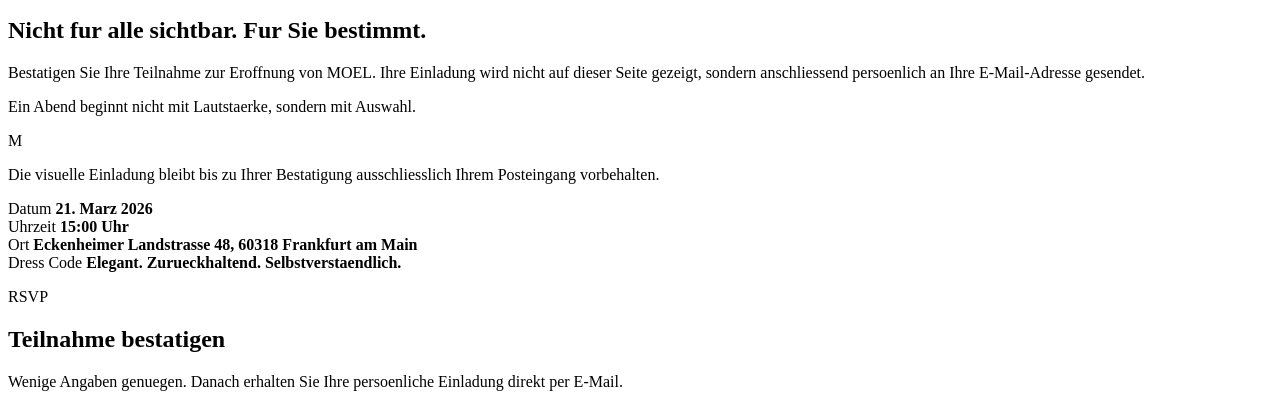
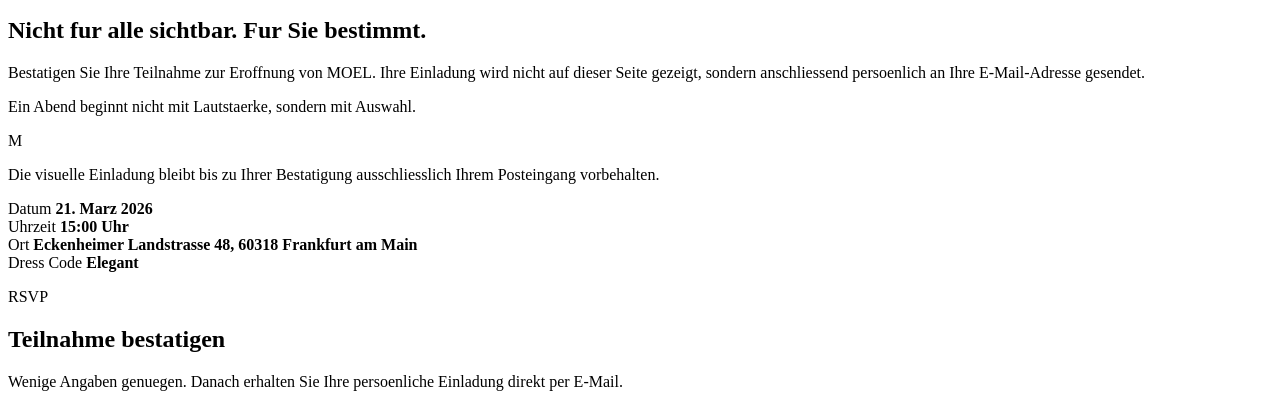
Before and after one commit to imamiaymane/moel-invitation, a website with bundled scripts: page index.html in a window 1280 px wide. Shown: the part 367-771 px from the top of the page. Built offline with nearby package versions, Linux system fonts and the light colour scheme; a script that the page names is missing.

Commit message:
Upgrade MOEL elegant

```diff
--- a/index.html
+++ b/index.html
@@ -62,7 +62,7 @@
       </div>
       <div class="detail">
         <span class="detail-label">Dress Code</span>
-        <strong>Elegant. Zurueckhaltend. Selbstverstaendlich.</strong>
+        <strong>Elegant</strong>
       </div>
     </div>
   </section>
```
